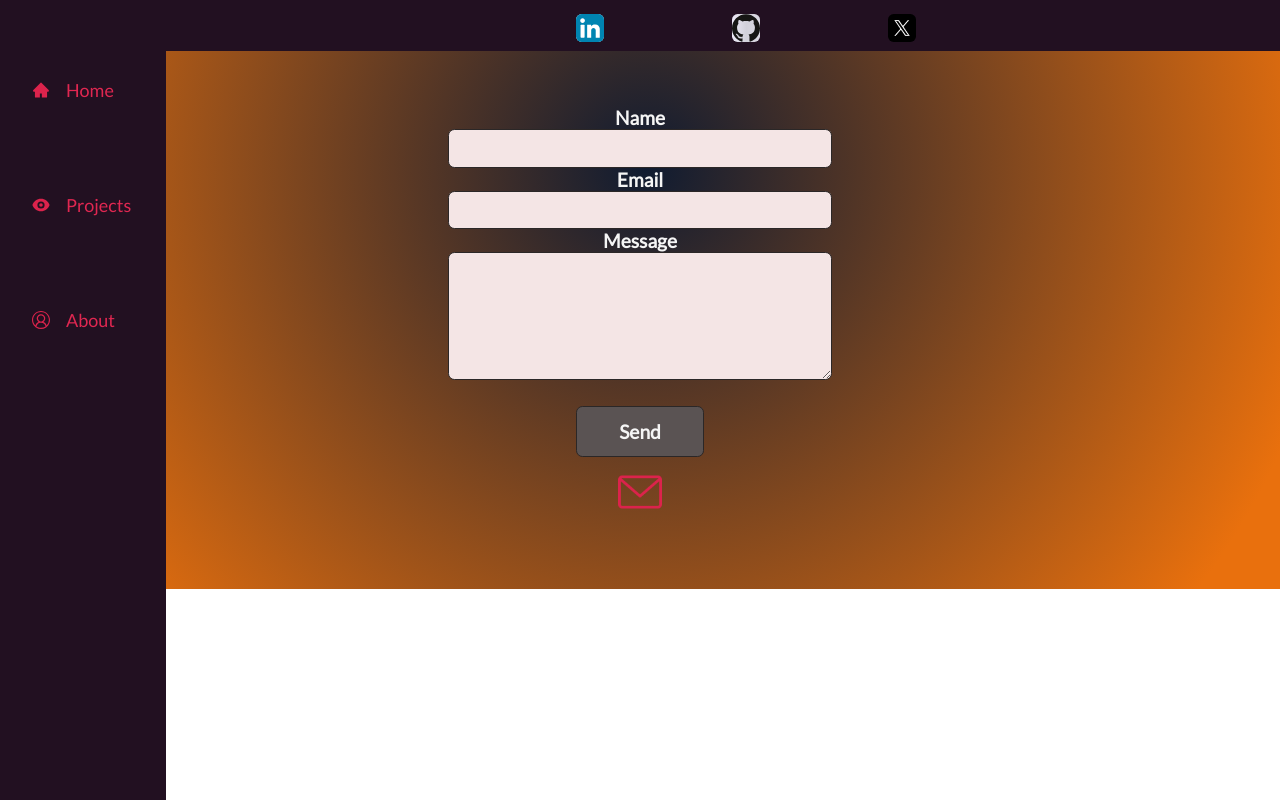
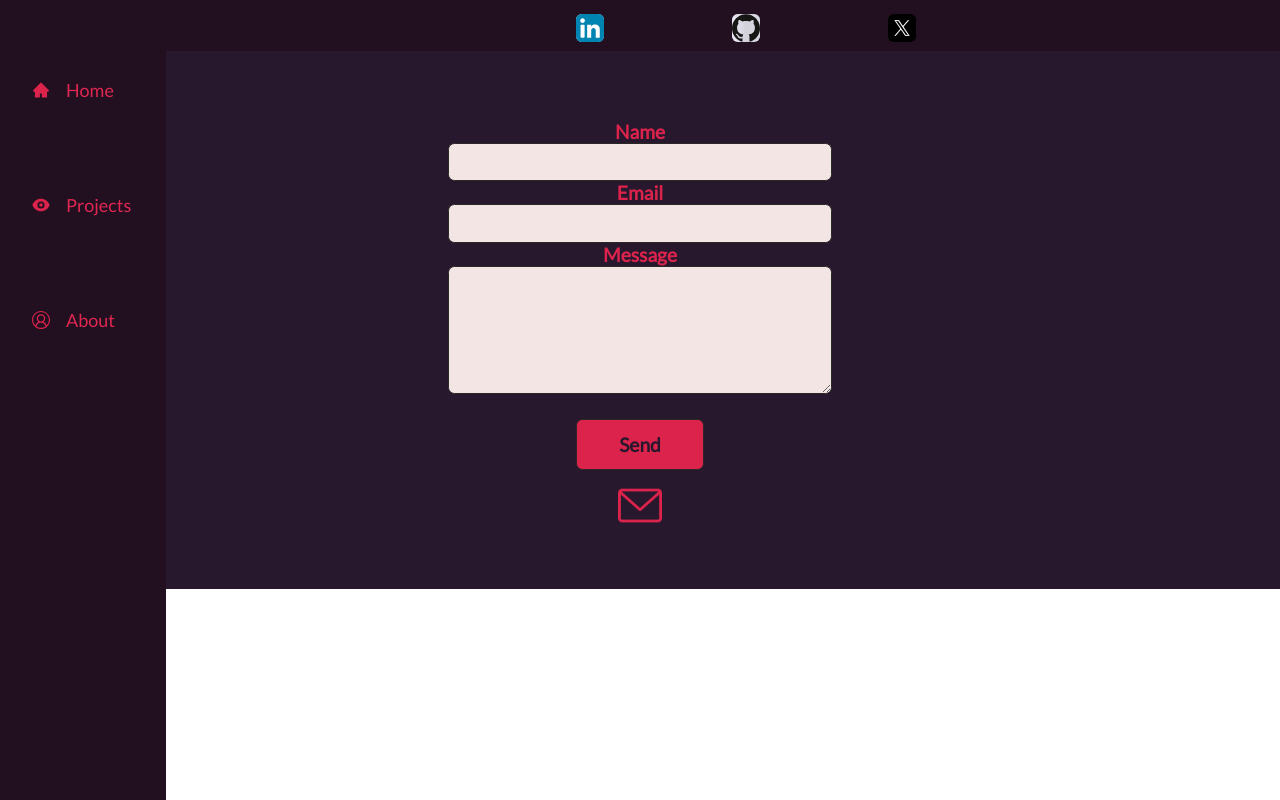
Before and after one commit to sjdev2212/portfoliosjdev, a React (Create React App) app: page /contact in a window 1280 px wide. Built offline with nearby package versions, Linux system fonts and the light colour scheme.

Commit message:
edit css

```diff
--- a/src/Contact.css
+++ b/src/Contact.css
@@ -3,8 +3,7 @@ display: flex;
 flex-direction: column;
 justify-content: center;
 align-items: center;
-background-image: radial-gradient(circle farthest-corner at 50.5% 28.1%, rgba(15, 27, 49, 1) 0%, rgb(233, 112, 13) 90%);background-repeat: no-repeat;
-background-size: cover;
+background-color: #28182e;
 height: 46vw;
  }
 .contact-form {
@@ -14,11 +13,11 @@ height: 46vw;
     align-items: center;
     width: 100%;
     height: 100%;
-    color: whitesmoke;
+    color: #dc234c;
     font-size: 1.5vw;
     font-weight: 800;
     text-align: center;
-    margin-top: 5vw;
+    margin-top: 7vw;
 }
 .inputs{
     display: flex;
@@ -27,7 +26,7 @@ height: 46vw;
     align-items: center;
     width: 30%;
     height: 3vw;
-    color: rgb(33, 30, 30);
+    color: #dc234c;
     font-size: 1.5vw;
     font-weight: 800;
     text-align: center;
@@ -42,7 +41,7 @@ height: 46vw;
     align-items: center;
     width: 30%;
     height: 10vw;
-    color: rgb(55, 48, 48);
+    color: #dc234c;
     font-size: 1.5vw;
     font-weight: 800;
     text-align: center;
@@ -55,8 +54,8 @@ width: 10vw;
 height: 4vw;
 border-radius: 0.4rem;
 border: 1px solid rgb(43, 39, 39);
-background-color: rgb(90, 83, 83);
-color: whitesmoke;
+background-color:  #dc234c;
+color: #28182e;;
 font-size: 1.5vw;
 font-weight: 800;
 text-align: center;
@@ -71,6 +70,7 @@ cursor: pointer;
 img{
     width: 3.5vw;
     margin-top: 1vw;
+
 }
 .mail-gone {
     animation-name: mail-gone;
```
